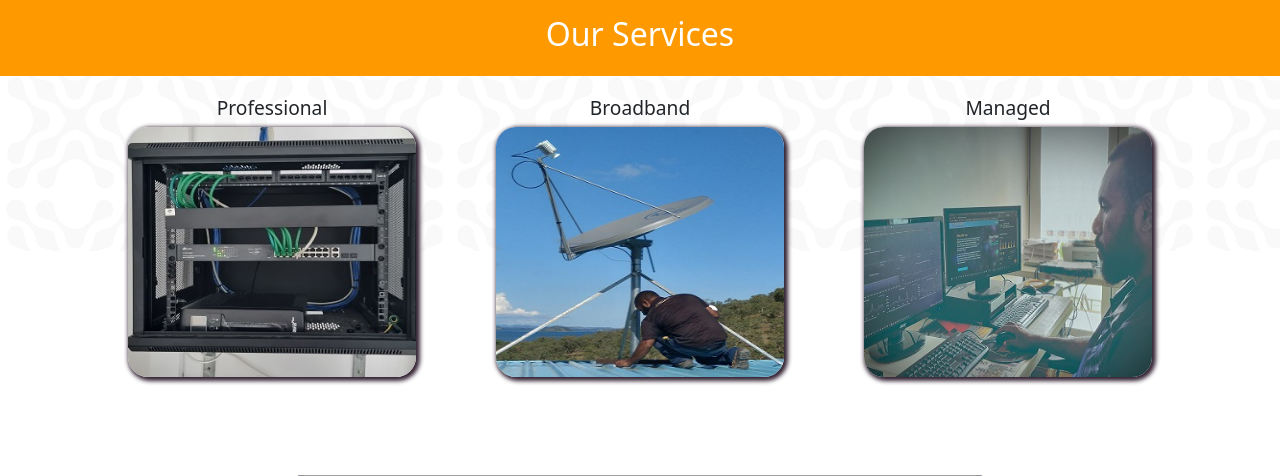
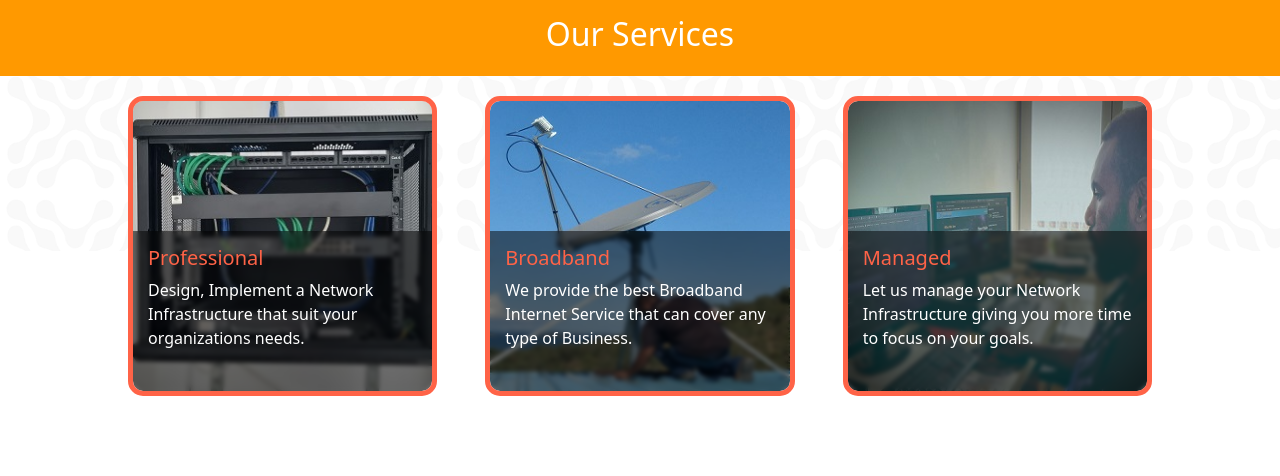
Before and after one commit to Valdaz007/ntt-website, a PHP site: page / in a window 1280 px wide. Shown: the part 549-1025 px from the top of the page. Run offline with PHP 8.4, Linux system fonts and the light colour scheme; grey boxes are pictures that could not be loaded.

Commit message:
Update: Service Content Style

```diff
--- a/index.php
+++ b/index.php
@@ -20,50 +20,35 @@
 
                     <div class="services-cont">
                         <div class="service-card">
+                            <img src="./static/img/service-img/prof-image3.1 - 300x300.jpg" class="card-img-top" alt="Rack Installation">
+                            <div class="service-cont">
                                 <h5 class="card-title">Professional</h5>
-                            <div class="flip-card">
-                                <div class="inner-card">
-                                    <div class="card-front">
-                                        <img src="./static/img/service-img/prof-image3.1 - 300x300.jpg" class="card-img-top" alt="Rack Installation">
-                                    </div>
-                                    <div class="card-body card-back">
                                 <p class="card-text">
                                     Design, Implement a Network Infrastructure
                                     that suit your organizations needs.
                                 </p>
                             </div>
                         </div>
-                            </div>
-                        </div>
 
                         <div class="service-card">
+                            <img src="./static/img/service-img/broad-img1.1 - 300x300.jpg" class="card-img-top" alt="VSAT Installation">
+                            <div class="service-cont">
                                 <h5 class="card-title">Broadband</h5>
-                            <div class="flip-card">
-                                <div class="inner-card">
-                                    <div class="card-front">
-                                        <img src="./static/img/service-img/broad-img1.1 - 300x300.jpg" class="card-img-top" alt="VSAT Installation">
-                                    </div>
-                                    <div class="card-body card-back">
                                 <p class="card-text">
                                     We provide the best Broadband Internet Service
                                     that can cover any type of Business.
                                 </p>
                             </div>
                         </div>
-                            </div>
-                        </div>
 
                         <div class="service-card">
+                            <img src="./static/img/service-img//manage-image1.1 - 300x300.jpg" class="card-img-top" alt="Network Management">
+                            <div class="service-cont">
                                 <h5 class="card-title">Managed</h5>
-                            <div class="flip-card">
-                                <div class="inner-card">
-                                    <div class="card-front">
-                                        <img src="./static/img/service-img//manage-image1.1 - 300x300.jpg" class="card-img-top" alt="Network Management">
-                                    </div>
-                                    <div class="card-body card-back">
-                                        <p class="card-text">Let us manage your Network Infrastructure giving you more time to focus on your business goals.</p>
-                                    </div>
-                                </div>
+                                <p class="card-text">
+                                    Let us manage your Network Infrastructure
+                                    giving you more time to focus on your goals.
+                                </p>
                             </div>
                         </div>
                     </div>
--- a/static/css/index.css
+++ b/static/css/index.css
@@ -9,75 +9,64 @@
 
 .services-cont {
     display: grid;
-    grid-template-columns: repeat(2, 1fr);
+    grid-template-columns: repeat(1, 1fr);
     gap: .8rem;
 
     width: 95%;
     margin: 0 auto;
     margin-top: 20px;
-
-    .card-title {
-        font-size: clamp(1rem, 4vw, 1.2rem);
-        text-align: center;
-    }
 }
 
-.flip-card {
-    height: clamp(150px, 30vw, 250px);
-    /* Flip Style */
-    background-color: transparent;
-    perspective: 1000px;
-}
+.service-card {
+    height: 300px;
+    padding: 15px;
+    border-radius: 15px;
+    overflow: hidden;
+    position: relative;
+    color: burlywood;
+    border: 5px solid tomato;
 
-.service-card:hover .inner-card {
-    transform: rotateY(180deg);
-}
-
-.inner-card {
-    position: relative;
-    width: 100%;
-    height: 100%;
-    transition: transform .8s ease-in-out;
-    transform-style: preserve-3d;
-}
-
-.inner-card {
-    .card-front, .card-back {
+    & img {
         position: absolute;
+        top: 0;
+        left: 0;
+        width: 100%;
         height: 100%;
-        width: 100%;
-        backface-visibility: hidden;
-        overflow: hidden;
-        border-radius: 20px;
+        z-index: -1;
     }
 
-    .card-front {
-        box-shadow: 2px 2px 4px 2px #323;
+    .service-cont {
+        position: absolute;
+        width: 100%;
+        height: 50%;
+        left: 0;
+        bottom: 0;
+        padding: 20px;
 
-        & img {
-            border-radius: 0;
+
+        &::after {
+            position: absolute;
+            top:0;
+            left: 0;
+            content: "";
+            width: 100%;
             height: 100%;
+            background-color: rgba(0,0,0,.5);
+            backdrop-filter: blur(2px);
+            z-index: -1;
         }
     }
 
-    .card-back {
-        background-color: rgba(51, 51, 150, 0.75);
-        color: white;
-        transform: rotateY(180deg);
-
+    & h5 {
         display: flex;
         align-items: center;
-        justify-content: center;
+        color: tomato;
+    }
 
-        outline: 5px solid var(--nttorange);
-        box-shadow: 0px 0px 15px 2px var(--nttorange) inset;
-
-        padding: 10px;
-
-        .card-text {
-            font-size: clamp(.8rem, 2.5vw, 1.2rem);
-            text-align: center;
-        }
+    & p {
+        margin: 0;
+        color: white;
+        font-size: clamp(.9rem, 3vw, 1rem);
     }
 }
 
@@ -244,8 +233,12 @@
 
     .services-cont {
         padding: 0;
-        grid-template-columns: repeat(3, 1fr);
+        grid-template-columns: repeat(2, 1fr);
         width: 80%;
+
+        .service-cont {
+            padding: 10px;
+        }
     }
 
     .solution-services {
@@ -270,16 +263,20 @@
 @media(min-width: 768px) {
     .services-cont {
         grid-template-columns: repeat(3, 1fr);
+
+        .service-cont {
+            height: 55%;
+        }
     }
 }
 
 @media(min-width: 1024px) {
     .services-cont {
-        gap: 5rem;
-    }
+        gap: 3rem;
 
-    .card-back {
-        padding: 30px;
+        .service-cont {
+            padding: 15px;
+        }
     }
 
     .br-info {
```
Lines whose indentation alone changed are shown as unchanged.
